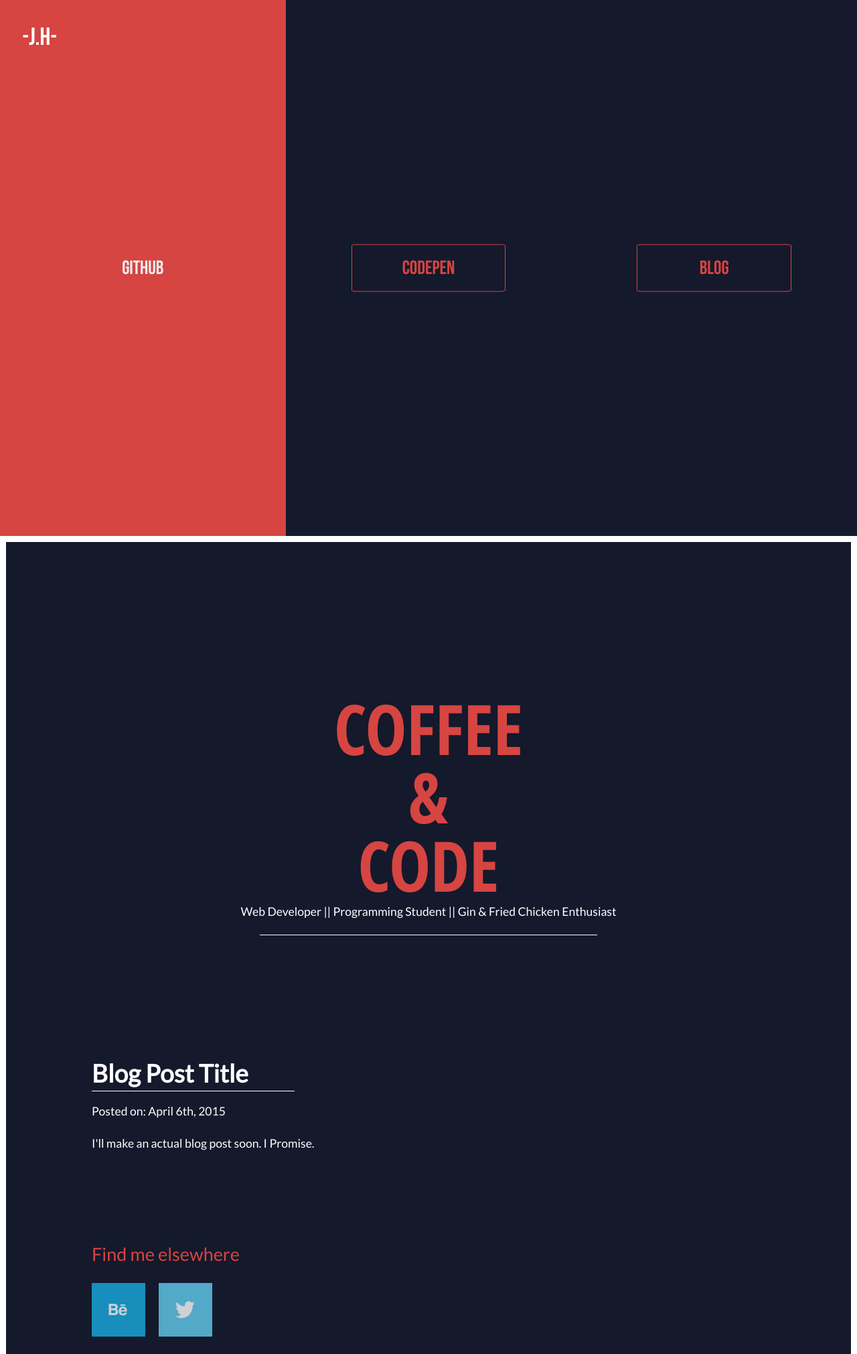
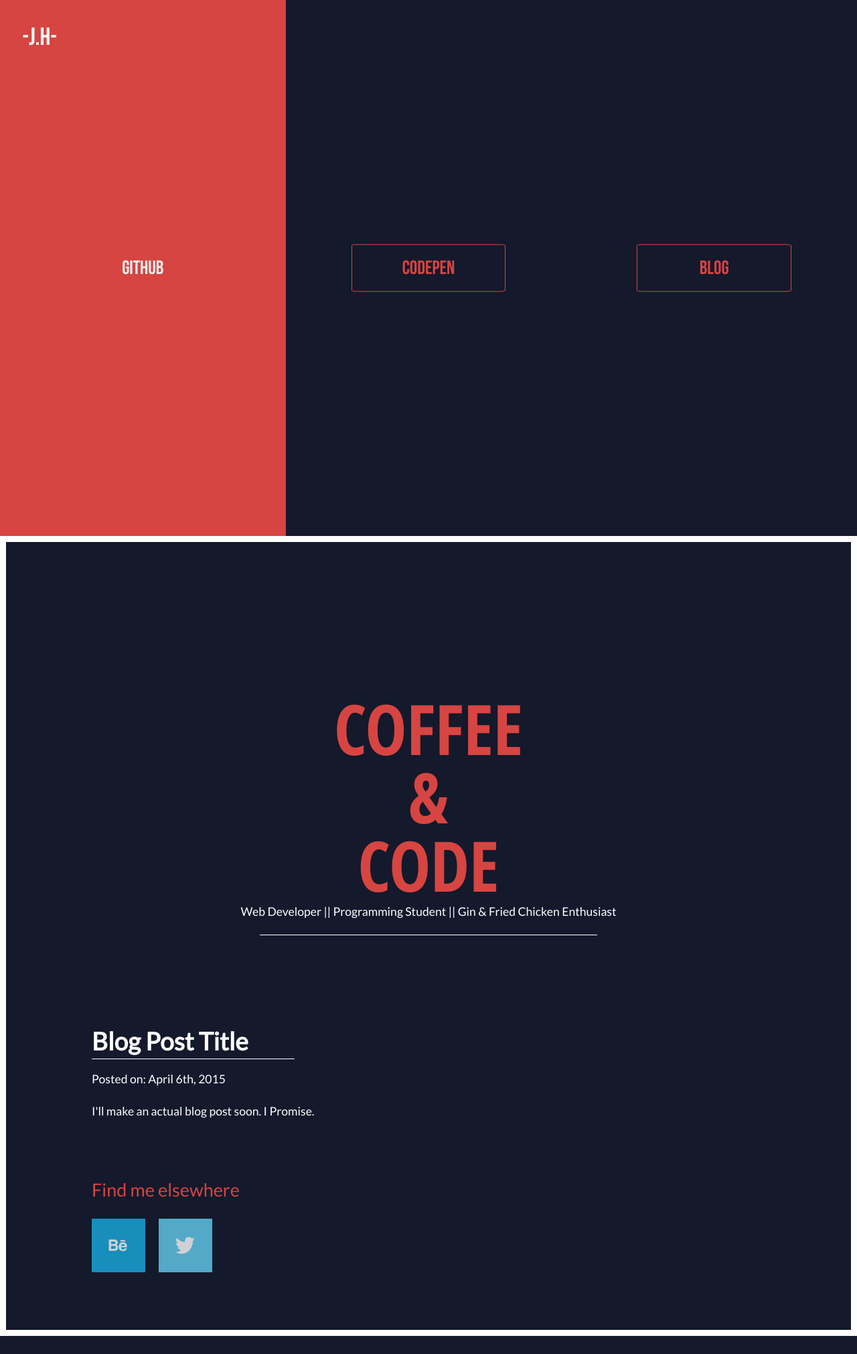
Before and after one commit to amoryjh/amoryjh.github.io, a PHP site: page / in a window 1280 px wide. Shown: the top 2021 px of the page at 67% size. After the commit the page ends 1994 px from the top, so only its background shows below. Run offline with PHP 8.4, Linux system fonts and the light colour scheme; style sheets or scripts are compiled from the project's sources; some libraries are stand-ins or nearby versions.

Commit message:
Padding Issues, links on mobile fix

```diff
--- a/css/app.css
+++ b/css/app.css
@@ -98,7 +98,7 @@ hr {
 
 /* line 52, ../scss/app.scss */
 article {
-  padding: 5em 0em;
+  padding: 2em 0em;
 }
 /* line 54, ../scss/app.scss */
 article hr {
@@ -193,3 +193,8 @@ article hr {
   -ms-transform: translateY(-50%);
   transform: translateY(-50%);
 }
+
+/* line 106, ../scss/app.scss */
+.port-col > * a {
+  max-width: 100%;
+}
--- a/index.html
+++ b/index.html
@@ -23,7 +23,7 @@
 		<h4 class="text-center"><a class="text-center" href="http://codepen.io/joshamory/">codepen</a></h4>
 	</div>
 	<div class="port-col medium-4 columns">
-		<h4><a id="blogLink" href="#titles">Blog</a></h4>
+		<h4 class="text-center"><a id="blogLink" href="#titles">Blog</a></h4>
 	</div>
 </section>
 <div id="blog" class="clearfix blog large-12 large-centered text-centered">
@@ -44,17 +44,11 @@
   <a href="https://twitter.com/joshamory"><img src="img/twitter.png"></a>
 </div>
 </div>
-
 <script>
   $(function()
   {
-    $('.port-col').hover(function() {
-      $(this).toggleClass('is-hover');
-    });
-
     $('#blogLink').smoothScroll();
     $('.logo').smoothScroll();
-
   });
 </script>
 </body>
--- a/scss/app.scss
+++ b/scss/app.scss
@@ -50,7 +50,7 @@ hr{
   margin: 0 auto;
   padding: 0.1em;}
 article{
-  padding: 5em 0em;
+  padding: 2em 0em;
   hr{
     width: 8em;
     margin: 0;}
@@ -101,5 +101,7 @@ article{
   -webkit-transform: translateY(-50%);
   -ms-transform: translateY(-50%);
   transform: translateY(-50%);}
-.port-col > *  {
-  @extend %vertical-align;}
+.port-col > * {
+  @extend %vertical-align;
+  a{max-width: 100%;}
+}
```
